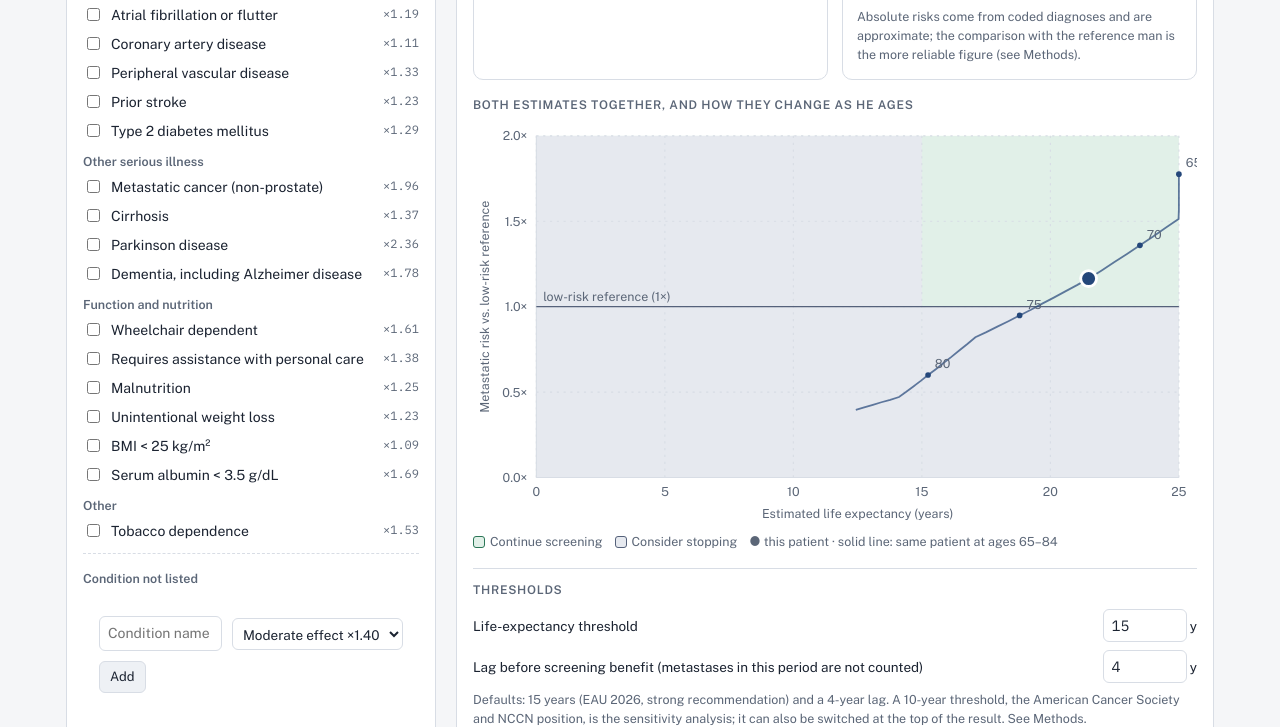
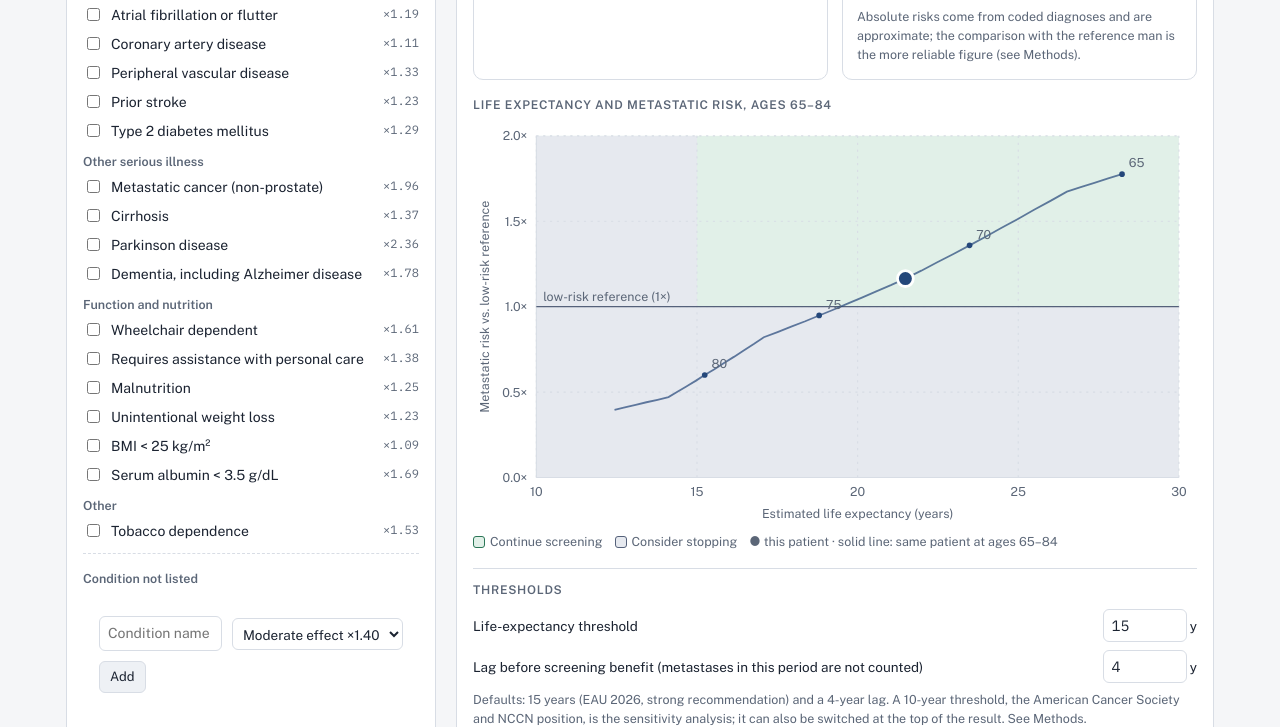
Before and after one commit to jwin2345/PSA-test-decision-aid, a plain HTML site: page index.html in a window 1280 px wide. Shown: the part 885-1612 px from the top of the page. Drawn offline with nearby package versions, Linux system fonts and the light colour scheme.

Commit message:
Chart: fit x-range to the patient, retitle; verdict text relative only
Co-Authored-By: Claude Opus 5.5 <noreply@anthropic.com>
Claude-Session: https://claude.ai/code/session_015Jn8CXPVjrdnSsauJ9HcEF

```diff
--- a/index.html
+++ b/index.html
@@ -237,7 +237,7 @@ footer{font-size:12.5px;color:var(--muted);display:flex;flex-wrap:wrap;gap:6px 1
       </div>
 
       <div>
-        <div class="lbl" style="margin-bottom:6px">Both estimates together, and how they change as he ages</div>
+        <div class="lbl" style="margin-bottom:6px">Life expectancy and metastatic risk, ages 65–84</div>
         <div class="chartbox"><svg id="map" viewBox="0 0 640 360" width="100%" role="img" aria-label="Life expectancy plotted against metastatic risk relative to the low-risk reference, with continue and stop regions"></svg></div>
         <div class="legend">
           <span><i class="sw" style="background:var(--go-soft);border:1px solid var(--go)"></i>Continue screening</span>
@@ -569,9 +569,9 @@ $('cName').addEventListener('keydown',e=>{ if(e.key==='Enter'){ e.preventDefault
 function opts(){ const lag=Math.max(0,Math.round(+$('tLag').value||0)); return {anchor:model.refAt(lag)[0], leMin:+$('tLe').value||15, lag}; }
 const catText={continue:'Continue screening',stop:'Consider stopping'};
 function why(r,o){
-  const le=r.le.toFixed(1)+' years', rr=(r.c85[0]/o.anchor).toFixed(1)+'×';
+  const le=r.le.toFixed(1)+' years', rr=(r.c85[0]/o.anchor).toFixed(2)+'×';
   if(r.cat==='stop' && r.lifeLevel==='short') return `Estimated life expectancy is ${le}, below the ${o.leMin}-year threshold. Men with less life expectancy than this are unlikely to live long enough to benefit from early detection.`;
-  if(r.cat==='stop') return `His metastatic cancer risk beyond the next ${o.lag} years (${pct(r.c85[0],2)}) is no higher than that of a low-risk reference man in the same health (${pct(o.anchor,2)}). Further testing is unlikely to change his outcome.`;
+  if(r.cat==='stop') return `His metastatic cancer risk beyond the next ${o.lag} years is ${rr} that of a low-risk reference man in the same health. Further testing is unlikely to change his outcome.`;
   return `Life expectancy of ${le} exceeds the ${o.leMin}-year threshold, and his metastatic cancer risk beyond the next ${o.lag} years is ${rr} that of a low-risk reference man in the same health.`;
 }
 function render(){
@@ -620,9 +620,14 @@ function gauge(id,lo,hi,val,healthy,cut,unit,fmt,cutLab,hide,ticks){
   $(id).innerHTML=s;
 }
 function drawMap(r,t,o,psaOut){
-  const W=640,H=360,L=56,R=16,T=14,B=44, X0=0,X1=25, Y0=0;
+  const W=640,H=360,L=56,R=16,T=14,B=44, Y0=0;
   const rr=q=>q.c85[0]/q.anchor;
-  let Y1=2.0; for(let a=65;a<=84.9;a+=0.5){ Y1=Math.max(Y1,rr(model.evaluate(a,Math.min(state.psa,3.99),t,o))+0.15); } Y1=Math.ceil(Y1*2)/2;
+  const qs=[]; for(let a=65;a<=84.9;a+=0.5) qs.push([a,model.evaluate(a,Math.min(state.psa,3.99),t,o)]);
+  let Y1=2.0; for(const [,q] of qs) Y1=Math.max(Y1,rr(q)+0.15); Y1=Math.ceil(Y1*2)/2;
+  // v1.0: x range fitted to this patient's trajectory (and the threshold), so the plot is not mostly empty
+  const les=qs.map(([,q])=>q.le).concat([r.le,o.leMin]);
+  const X0=Math.max(0,Math.floor((Math.min(...les)-1.5)/5)*5), X1=Math.ceil((Math.max(...les)+1)/5)*5;
+  const xStep=(X1-X0)>15?5:(X1-X0)>8?2:1;
   const x=v=>L+(Math.min(Math.max(v,X0),X1)-X0)/(X1-X0)*(W-L-R);
   const y=v=>H-B-(Math.min(Math.max(v,Y0),Y1)-Y0)/(Y1-Y0)*(H-T-B);
   const A=1;
@@ -632,14 +637,14 @@ function drawMap(r,t,o,psaOut){
   s+=rect(X0,Y0,X1,Y1,c('--go-soft'));
   s+=rect(X0,Y0,o.leMin,Y1,c('--stop-soft'));
   s+=rect(o.leMin,Y0,X1,A,c('--stop-soft'));
-  for(let v=0;v<=25;v+=5){ s+=`<line class="tick" x1="${x(v)}" x2="${x(v)}" y1="${T}" y2="${H-B}" stroke-dasharray="2 4"/><text x="${x(v)}" y="${H-B+16}" text-anchor="middle">${v}</text>`; }
+  for(let v=X0;v<=X1+1e-9;v+=xStep){ s+=`<line class="tick" x1="${x(v)}" x2="${x(v)}" y1="${T}" y2="${H-B}" stroke-dasharray="2 4"/><text x="${x(v)}" y="${H-B+16}" text-anchor="middle">${v}</text>`; }
   for(let v=0;v<=Y1+1e-9;v+=(Y1>4?1:0.5)){ s+=`<line class="tick" x1="${L}" x2="${W-R}" y1="${y(v)}" y2="${y(v)}" stroke-dasharray="2 4"/><text x="${L-8}" y="${y(v)+4}" text-anchor="end">${v.toFixed(1)}×</text>`; }
   s+=`<line class="axis" x1="${L}" x2="${W-R}" y1="${H-B}" y2="${H-B}"/><line class="axis" x1="${L}" x2="${L}" y1="${T}" y2="${H-B}"/>`;
   s+=`<text x="${(L+W-R)/2}" y="${H-8}" text-anchor="middle">Estimated life expectancy (years)</text>`;
   s+=`<text transform="translate(14 ${(T+H-B)/2}) rotate(-90)" text-anchor="middle">Metastatic risk vs. low-risk reference</text>`;
   s+=`<line x1="${L}" x2="${W-R}" y1="${y(A)}" y2="${y(A)}" stroke="${c('--stop')}" stroke-width="1"/><text x="${L+6}" y="${y(A)-5}" text-anchor="start">low-risk reference (1×)</text>`;
   const kf=[];
-  const pts=[]; for(let a=65;a<=84.9;a+=0.5){ const q=model.evaluate(a,Math.min(state.psa,3.99),t,o); pts.push([x(q.le),y(rr(q)),a]); }
+  const pts=qs.map(([a,q])=>[x(q.le),y(rr(q)),a]);
   s+=`<polyline points="${pts.map(p=>p[0].toFixed(1)+','+p[1].toFixed(1)).join(' ')}" fill="none" stroke="${c('--accent')}" stroke-width="1.6" stroke-opacity=".7"/>`;
   for(const p of pts){ if([65,70,75,80].includes(p[2])) s+=`<circle cx="${p[0]}" cy="${p[1]}" r="2.5" fill="${c('--accent')}"/><text x="${p[0]+6}" y="${p[1]-6}">${p[2]}</text>`; }
   if(!psaOut){ s+=`<circle class="dot" cx="${x(r.le)}" cy="${y(r.c85[0]/r.anchor)}" r="7" fill="${c('--accent')}" stroke="${c('--panel')}" stroke-width="2.5"/>`; }
```
